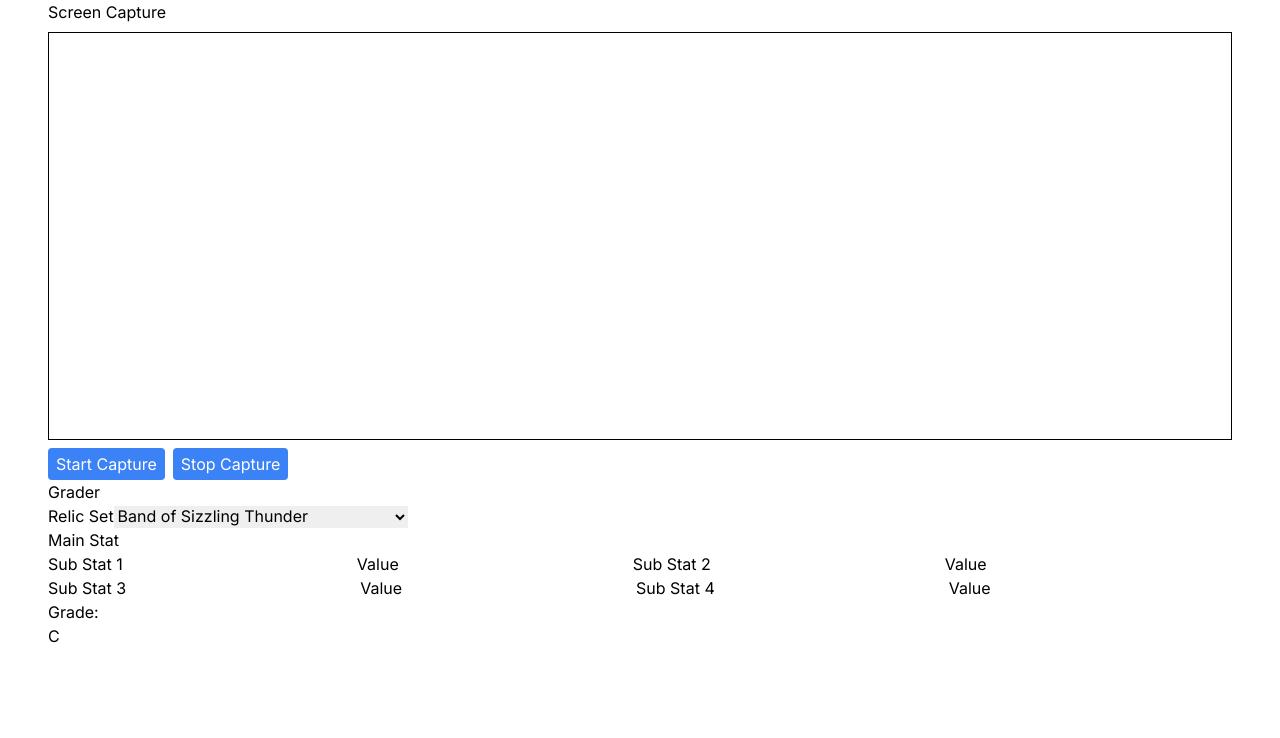
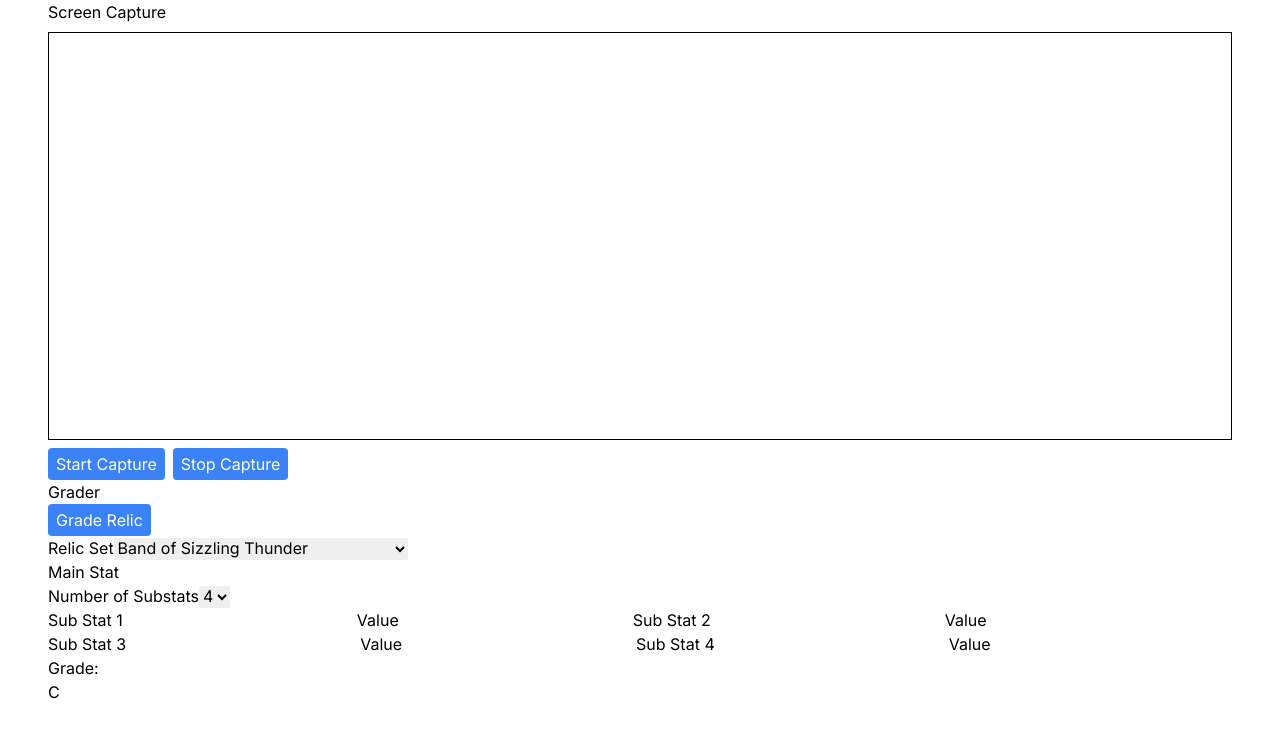
Before and after one commit to schang1146/hsr-relic-grader, a Next.js app: page / in a window 1280 px wide. Shown: the top 738 px of the page. Built offline with nearby package versions, Linux system fonts and the light colour scheme.

Commit message:
Add methods to parse raw text out of video capture

```diff
--- a/src/app/page.tsx
+++ b/src/app/page.tsx
@@ -1,10 +1,44 @@
 'use client';
 
-import { useRef } from 'react';
+import { useRef, useState } from 'react';
+
+import { RecognizeResult, createWorker } from 'tesseract.js';
+
 import { cavernRelics } from './relics';
 
 export default function Home() {
   const videoRef = useRef<HTMLVideoElement>(null);
+  const [nSubstats, setNSubstats] = useState<number>(4);
+
+  function getImageFromVideoFrame(): string {
+    const canvas = document.createElement('canvas');
+    const videoWidth = videoRef.current!.videoWidth;
+    const videoHeight = videoRef.current!.videoHeight;
+    const sourceX = videoWidth * 0.05;
+    const sourceY = videoHeight * 0.38;
+    const statRowWidth = videoWidth * 0.198;
+    const mainstatRowHeight = videoHeight * 0.046;
+    const substatRowHeight = videoHeight * 0.036;
+    canvas.width = statRowWidth;
+    canvas.height = mainstatRowHeight + nSubstats * substatRowHeight;
+
+    const canvasContext = canvas.getContext('2d');
+    canvasContext?.drawImage(videoRef.current!, sourceX, sourceY, canvas.width, canvas.height, 0, 0, canvas.width, canvas.height);
+    return canvas.toDataURL('image/png');
+  }
+
+  async function getTextFromImage(imageURL: string) {
+    const worker = await createWorker('eng');
+    const data: RecognizeResult = await worker.recognize(imageURL);
+    const text = data.data.text;
+    await worker.terminate();
+    return text;
+  }
+
+  function gradeRelic() {
+    const canvasURL = getImageFromVideoFrame();
+    getTextFromImage(canvasURL);
+  }
 
   async function startCapture() {
     try {
@@ -45,6 +79,9 @@ export default function Home() {
       <section>
         <h2>Grader</h2>
         <form>
+          <button className='btn btn-blue' onClick={gradeRelic} type='button'>
+            Grade Relic
+          </button>
           <div>
             <label htmlFor='relics'>Relic Set</label>
             <select id='relics' name='relics' defaultValue={cavernRelics[0].name}>
@@ -59,6 +96,13 @@ export default function Home() {
             <label htmlFor='main-stat'>Main Stat</label>
             <input id='main-stat'></input>
           </div>
+          <label htmlFor='n-substats'>Number of Substats</label>
+          <select id='n-substats' defaultValue={nSubstats.toString()} onChange={(e) => setNSubstats(Number(e.target.value))}>
+            <option value='1'>1</option>
+            <option value='2'>2</option>
+            <option value='3'>3</option>
+            <option value='4'>4</option>
+          </select>
           <div>
             <label htmlFor='sub-stat-1'>Sub Stat 1</label>
             <input id='sub-stat-1'></input>
```
